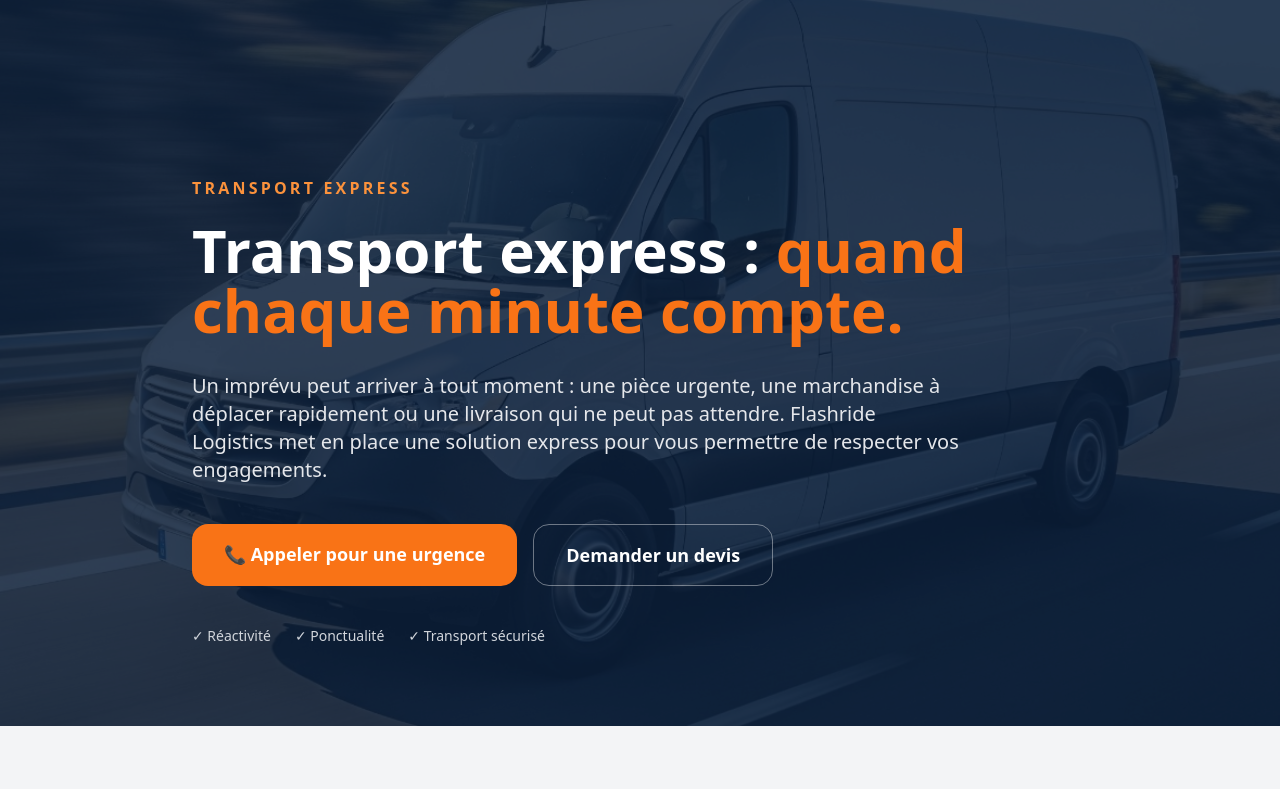
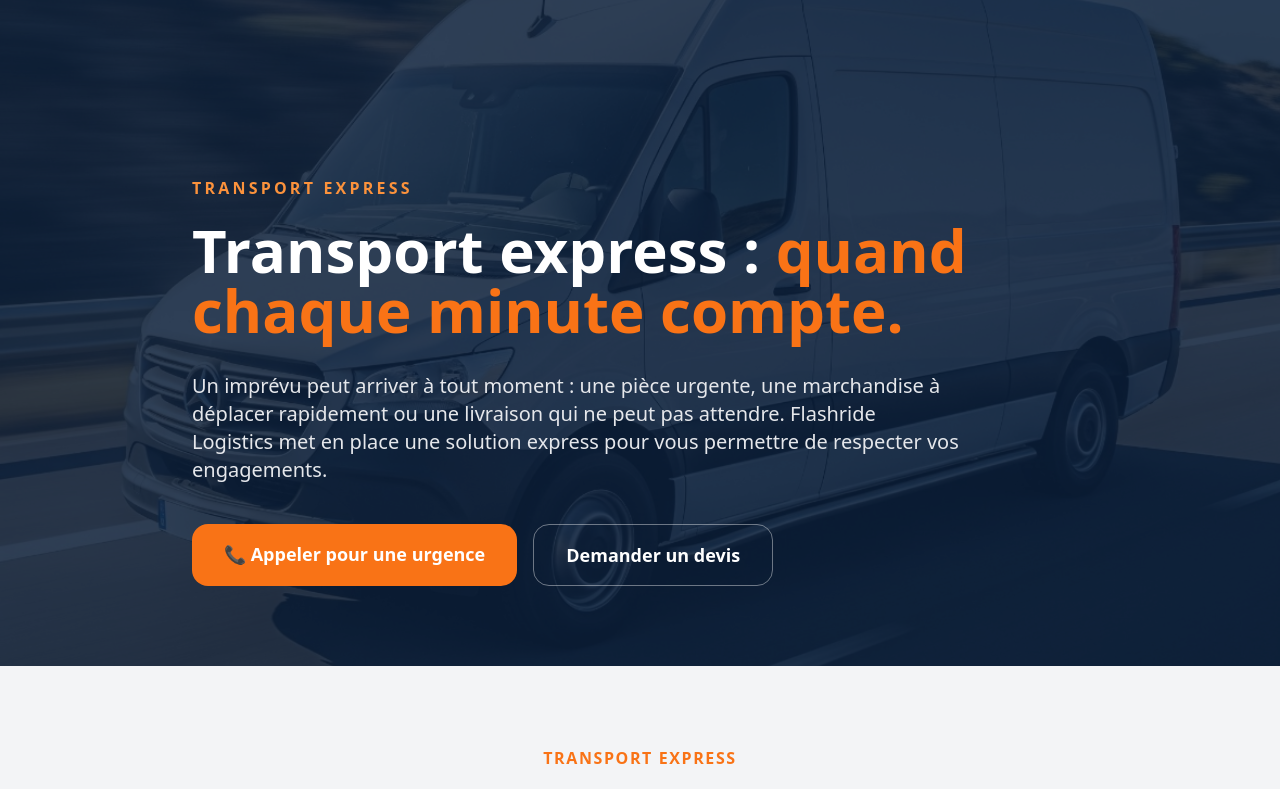
Before and after one commit to jasonvandommele-commits/flashride-logistics, a Next.js app: page /transport-express in a window 1280 px wide. Shown: the top 789 px of the page. Built offline with nearby package versions, Linux system fonts and the light colour scheme.

Commit message:
Update page.jsx

```diff
--- a/app/transport-express/page.jsx
+++ b/app/transport-express/page.jsx
@@ -67,30 +67,6 @@ export default function TransportExpress() {
 
 
     </div>
-
-
-
-
-    <div className="mt-10 flex flex-wrap gap-6 text-sm text-gray-300">
-
-
-      <span>
-        ✓ Réactivité
-      </span>
-
-
-      <span>
-        ✓ Ponctualité
-      </span>
-
-
-      <span>
-        ✓ Transport sécurisé
-      </span>
-
-
-    </div>
-
 
 
   </div>
```
